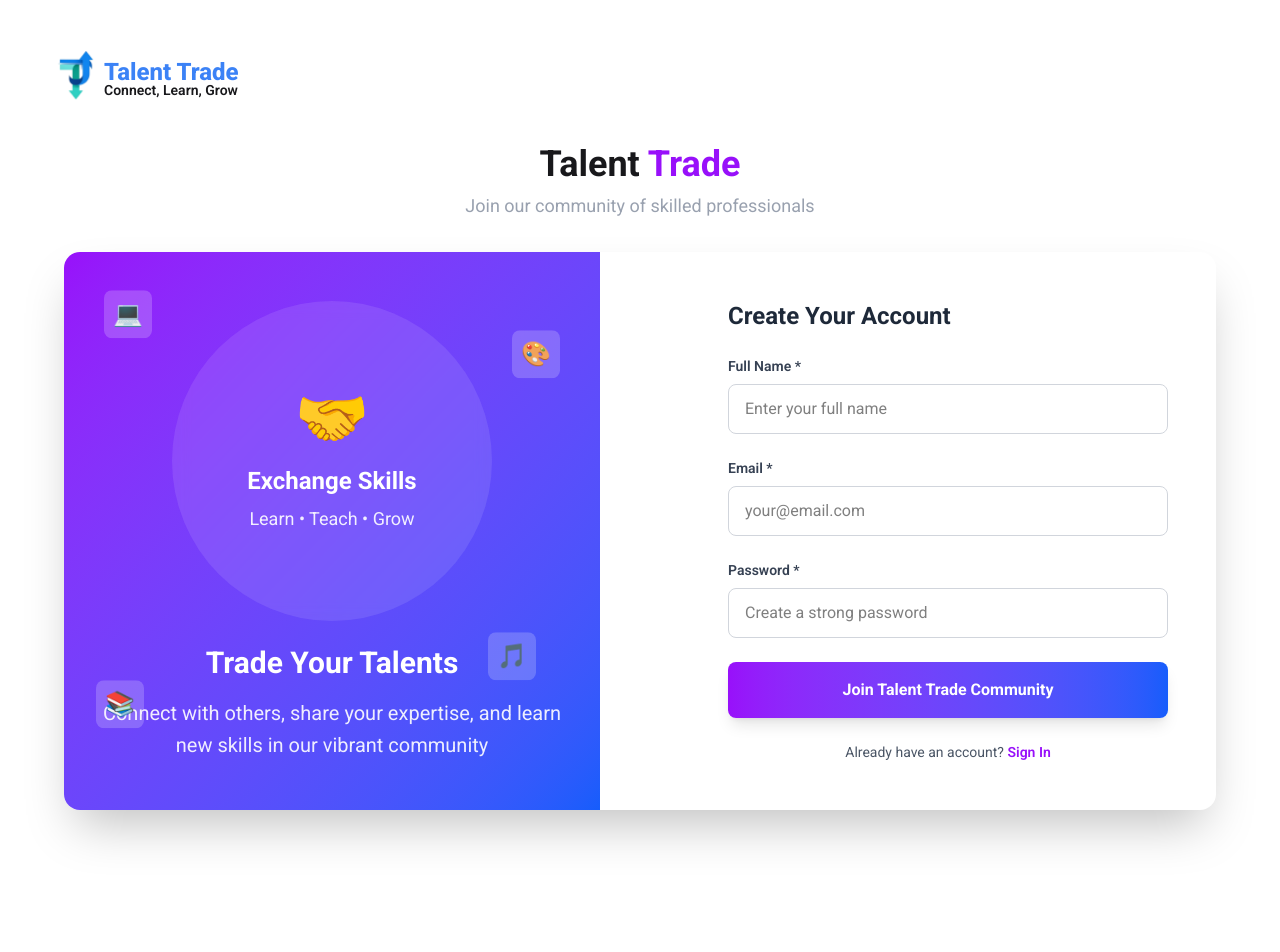
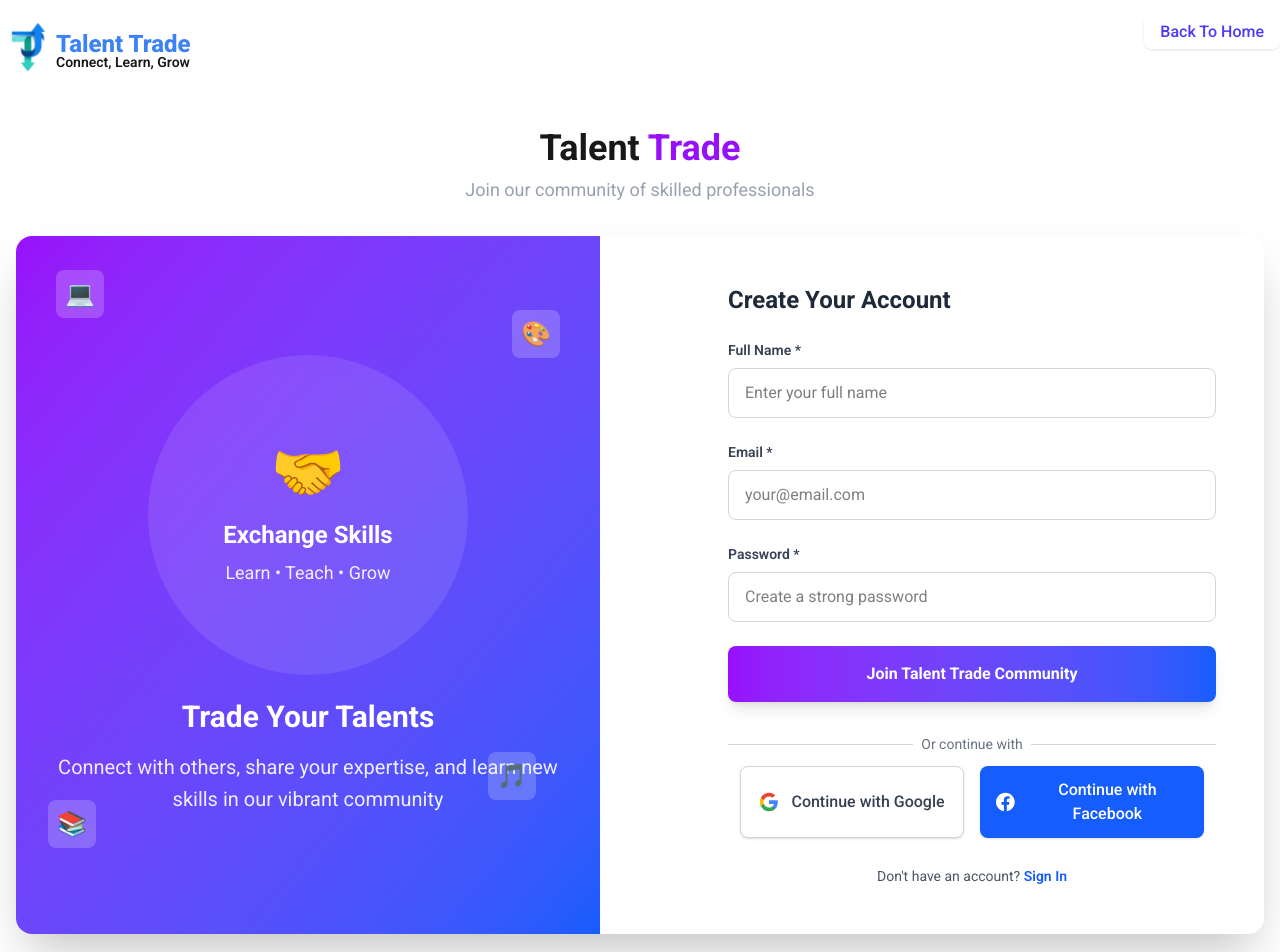
Before and after one commit to yeasin-islam/Talent-Trade, a React (Vite) app in the folder client/: page /signup in a window 1280 px wide. Shown: the top 952 px of the page. Built offline with nearby package versions, Linux system fonts and the light colour scheme; no server answers; a web font is replaced by a local one.

Commit message:
login page design done and register page design done

```diff
--- a/client/src/components/Navbar/Navbar.jsx
+++ b/client/src/components/Navbar/Navbar.jsx
@@ -65,7 +65,7 @@ const Navbar = () => {
               {renderLinks()}
               {!user ? (
                 <li>
-                  <NavLink to="/login">Login</NavLink>
+                  <NavLink to="/signin">Login</NavLink>
                 </li>
               ) : (
                 <>
@@ -109,7 +109,7 @@ const Navbar = () => {
 
           {/* Auth */}
           {!user ? (
-            <Link to="/login" className="btn btn-ghost hidden lg:flex">
+            <Link to="/signin" className="btn btn-ghost hidden lg:flex">
               Login
             </Link>
           ) : (
--- a/client/src/layouts/AuthLayout.jsx
+++ b/client/src/layouts/AuthLayout.jsx
@@ -1,14 +1,15 @@
 import React from "react";
 import { Outlet } from "react-router";
 import MainLogo from "../components/shared/MainLogo";
+import AuthNav from "../pages/auth/AuthNav/AuthNav";
 // import authImg from "../assets/AuthImg.jpg";
 
 const AuthLayout = () => {
   return (
-    <div className="container mx-auto  p-6 lg:p-12">
+    <div className="container mx-auto  ">
       {/* Logo */}
-      <div className="mb-2 flex items-start">
-         <MainLogo />
+      <div>
+         <AuthNav></AuthNav>
       </div>
 
       {/* Main Content */}
--- /dev/null
+++ b/client/src/pages/auth/AuthNav/AuthNav.jsx
@@ -0,0 +1,28 @@
+import { Link } from "react-router";
+import logo from "/favicon.png";
+const AuthNav = () => {
+  return (
+    <div>
+      <div className="flex justify-between py-5">
+        <div className="flex items-center">
+          <img src={logo} alt="Logo" className="h-10 md:h-14" />
+          <div className="">
+            <h1 className="md:text-2xl text-[19px] font-extrabold text-primary mt-1">
+              Talent Trade
+            </h1>
+            <p className="md:font-semibold md:text-sm text-[11px] -mt-2">
+              Connect, Learn, Grow
+            </p>
+          </div>
+        </div>
+        <div>
+            <Link  className="px-4 py-2 bg-white text-indigo-600 font-medium rounded-lg shadow hover:bg-gray-100 transition duration-200">
+            Back To Home
+            </Link>
+        </div>
+      </div>
+    </div>
+  );
+};
+
+export default AuthNav;
--- a/client/src/pages/Login/Login.jsx
+++ b/client/src/pages/auth/SignIn/SignIn.jsx
@@ -1,4 +1,6 @@
 import React, { useState } from 'react';
+import SocialLogin from '../SocialLogin/SocialLogin';
+import { Link } from 'react-router';
 
 const Signin = () => {
     const [formData, setFormData] = useState({
@@ -134,24 +136,15 @@ const Signin = () => {
                                     </div>
                                 </div>
 
-                                <div className="mt-6 grid grid-cols-2 gap-3">
-                                    <button className="w-full inline-flex justify-center py-2 px-4 border border-gray-300 rounded-md shadow-sm bg-white text-sm font-medium text-gray-500 hover:bg-gray-50">
-                                        <span className="text-lg mr-2">🔍</span>
-                                        Google
-                                    </button>
-                                    <button className="w-full inline-flex justify-center py-2 px-4 border border-gray-300 rounded-md shadow-sm bg-white text-sm font-medium text-gray-500 hover:bg-gray-50">
-                                        <span className="text-lg mr-2">📘</span>
-                                        Facebook
-                                    </button>
-                                </div>
+                               <SocialLogin></SocialLogin>
                             </div>
 
-                            <div className="mt-8 text-center">
+                            <div className="mt-4 text-center">
                                 <p className="text-sm text-gray-600">
                                     Don't have an account?{' '}
-                                    <a href="#" className="text-blue-600 hover:text-blue-700 font-semibold">
+                                    <Link to={'/signup'} className="text-blue-600 hover:text-blue-700 font-semibold">
                                         Sign Up
-                                    </a>
+                                    </Link>
                                 </p>
                             </div>
                         </div>
--- a/client/src/pages/Singup/Signup.jsx
+++ b/client/src/pages/auth/SingUp/SignUp.jsx
@@ -1,6 +1,8 @@
 import React, { useState } from 'react';
+import { Link } from 'react-router';
+import SocialLogin from '../SocialLogin/SocialLogin';
 
-const Signup = () => {
+const SignUp = () => {
     const [formData, setFormData] = useState({
         fullName: '',
         email: '',
@@ -123,12 +125,26 @@ const Signup = () => {
                                 </button>
                             </div>
 
-                            <div className="mt-6 text-center">
+                             {/* Social Login Options */}
+                            <div className="mt-8">
+                                <div className="relative">
+                                    <div className="absolute inset-0 flex items-center">
+                                        <div className="w-full border-t border-gray-300" />
+                                    </div>
+                                    <div className="relative flex justify-center text-sm">
+                                        <span className="px-2 bg-white text-gray-500">Or continue with</span>
+                                    </div>
+                                </div>
+
+                               <SocialLogin></SocialLogin>
+                            </div>
+
+                            <div className="mt-4 text-center">
                                 <p className="text-sm text-gray-600">
-                                    Already have an account?{' '}
-                                    <a href="#" className="text-purple-600 hover:text-purple-700 font-semibold">
+                                    Don't have an account?{' '}
+                                    <Link to={'/signin'} className="text-blue-600 hover:text-blue-700 font-semibold">
                                         Sign In
-                                    </a>
+                                    </Link>
                                 </p>
                             </div>
                         </div>
@@ -139,4 +155,4 @@ const Signup = () => {
     );
 };
 
-export default Signup;
+export default SignUp;
--- /dev/null
+++ b/client/src/pages/auth/SocialLogin/SocialLogin.jsx
@@ -0,0 +1,60 @@
+import React from 'react'
+
+export default function SocialLogin() {
+  const handleGoogleLogin = () => {
+    // Google login logic here
+    console.log('Google login clicked')
+  }
+
+  const handleFacebookLogin = () => {
+    // Facebook login logic here
+    console.log('Facebook login clicked')
+  }
+
+  return (
+    <div className="  grid grid-cols-2 mx-auto p-3 gap-4 ">
+
+
+      {/* Google Login Button */}
+      <button
+        onClick={handleGoogleLogin}
+        className="w-full cursor-pointer flex items-center justify-center px-4 py-3 border border-gray-300 rounded-lg shadow-sm bg-white hover:bg-gray-50 transition-colors duration-200 group"
+      >
+        <svg className="w-5 h-5 mr-3" viewBox="0 0 24 24">
+          <path
+            fill="#4285F4"
+            d="M22.56 12.25c0-.78-.07-1.53-.2-2.25H12v4.26h5.92c-.26 1.37-1.04 2.53-2.21 3.31v2.77h3.57c2.08-1.92 3.28-4.74 3.28-8.09z"
+          />
+          <path
+            fill="#34A853"
+            d="M12 23c2.97 0 5.46-.98 7.28-2.66l-3.57-2.77c-.98.66-2.23 1.06-3.71 1.06-2.86 0-5.29-1.93-6.16-4.53H2.18v2.84C3.99 20.53 7.7 23 12 23z"
+          />
+          <path
+            fill="#FBBC05"
+            d="M5.84 14.09c-.22-.66-.35-1.36-.35-2.09s.13-1.43.35-2.09V7.07H2.18C1.43 8.55 1 10.22 1 12s.43 3.45 1.18 4.93l2.85-2.22.81-.62z"
+          />
+          <path
+            fill="#EA4335"
+            d="M12 5.38c1.62 0 3.06.56 4.21 1.64l3.15-3.15C17.45 2.09 14.97 1 12 1 7.7 1 3.99 3.47 2.18 7.07l3.66 2.84c.87-2.6 3.3-4.53 6.16-4.53z"
+          />
+        </svg>
+        <span className="text-gray-700 font-medium">Continue with Google</span>
+      </button>
+
+      {/* Facebook Login Button */}
+      <button
+        onClick={handleFacebookLogin}
+        className="w-full cursor-pointer flex items-center justify-center px-4 py-3 bg-blue-600 hover:bg-blue-700 text-white rounded-lg shadow-sm transition-colors duration-200 group"
+      >
+        <svg className="w-5 h-5 mr-3" fill="currentColor" viewBox="0 0 24 24">
+          <path d="M24 12.073c0-6.627-5.373-12-12-12s-12 5.373-12 12c0 5.99 4.388 10.954 10.125 11.854v-8.385H7.078v-3.47h3.047V9.43c0-3.007 1.792-4.669 4.533-4.669 1.312 0 2.686.235 2.686.235v2.953H15.83c-1.491 0-1.956.925-1.956 1.874v2.25h3.328l-.532 3.47h-2.796v8.385C19.612 23.027 24 18.062 24 12.073z"/>
+        </svg>
+        <span className="font-medium">Continue with Facebook</span>
+      </button>
+
+
+
+
+    </div>
+  )
+}
--- a/client/src/router/router.jsx
+++ b/client/src/router/router.jsx
@@ -7,8 +7,7 @@ import Courses from "../pages/Courses/Courses";
 import Jobs from "../pages/Jobs/Jobs";
 import About from "../pages/About/About";
 import Contact from "../pages/Contact/Contact";
-import Login from "../pages/Login/Login";
-import Signup from "../pages/Singup/Signup";
+
 import AuthLayout from "../layouts/AuthLayout";
 import Forbidden from "../pages/Forbidden/Forbidden";
 import PrivateRoute from "../routes/PrivateRoute";
@@ -31,6 +30,8 @@ import TutorProfile from "../pages/DashBoard/TutorProfile/TutorProfile";
 import ManageCourses from "../pages/DashBoard/ManageCourses/ManageCourses";
 import Students from "../pages/DashBoard/Students/Students";
 import Revenue from "../pages/DashBoard/Revenue/Revenue";
+import Signin from "../pages/auth/SignIn/SignIn";
+import SignUp from "../pages/auth/Singup/Signup";
 
 export const router = createBrowserRouter([
   {
@@ -73,12 +74,12 @@ export const router = createBrowserRouter([
     Component: AuthLayout,
     children: [
       {
-        path: "login",
-        Component: Login,
+        path: "signin",
+        Component: Signin,
       },
       {
         path: "signup",
-        Component: Signup,
+        Component: SignUp,
       },
     ],
     errorElement: Forbidden,
```
